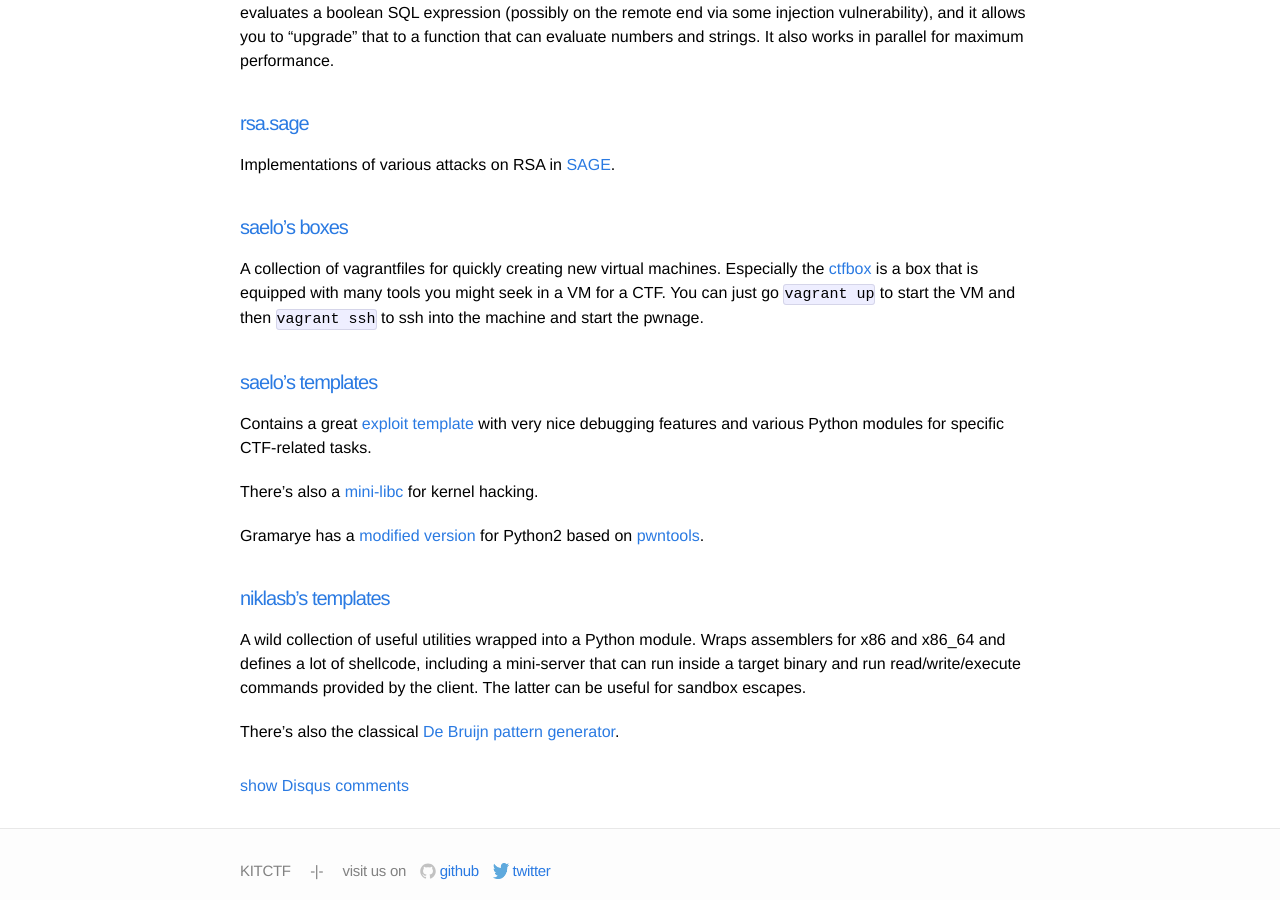
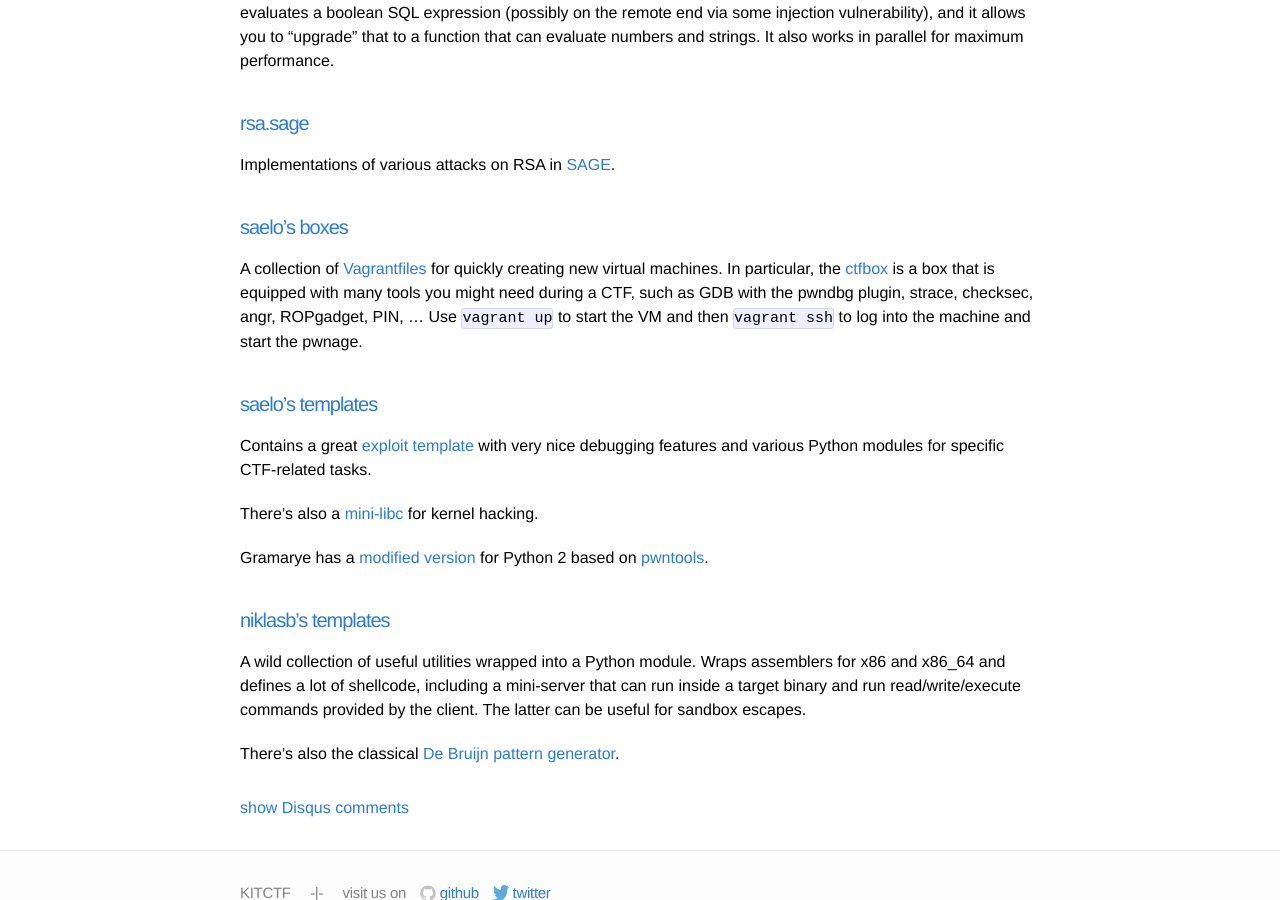
Before and after one commit to kitctf/www, a Jekyll site: the page built from _posts/2016-01-04-tools.md, in a window 1280 px wide and 900 px high, scrolled down 3327 px. Built offline with Jekyll 4.4.1, drawn with Linux system fonts in a browser that asks for light colours.

Commit message:
Grammar, links

```diff
--- a/_posts/2016-01-04-tools.md
+++ b/_posts/2016-01-04-tools.md
@@ -169,7 +169,7 @@ Implementations of various attacks on RSA in
 
 #### [saelo's boxes](https://github.com/saelo/boxes)
 
-A collection of vagrantfiles for quickly creating new virtual machines. Especially the [ctfbox](https://github.com/saelo/boxes/tree/master/ctfbox) is a box that is equipped with many tools you might seek in a VM for a CTF. You can just go `vagrant up` to start the VM and then `vagrant ssh` to ssh into the machine and start the pwnage.
+A collection of [Vagrantfiles](https://www.vagrantup.com/) for quickly creating new virtual machines. In particular, the [ctfbox](https://github.com/saelo/boxes/tree/master/ctfbox) is a box that is equipped with many tools you might need during a CTF, such as GDB with the pwndbg plugin, strace, checksec, angr, ROPgadget, PIN, ... Use `vagrant up` to start the VM and then `vagrant ssh` to log into the machine and start the pwnage.
 
 #### [saelo's templates](https://github.com/saelo/ctfcode)
 
@@ -180,7 +180,7 @@ debugging features and various Python modules for specific CTF-related tasks.
 There's also a [mini-libc](https://github.com/saelo/ctfcode/tree/master/LibC)
 for kernel hacking.
 
-Gramarye has a [modified version](https://github.com/Gram21/ctfcode) for Python2 based on [pwntools](https://github.com/Gallopsled/pwntools/).
+Gramarye has a [modified version](https://github.com/Gram21/ctfcode) for Python 2 based on [pwntools](https://github.com/Gallopsled/pwntools/).
 
 #### [niklasb's templates](https://github.com/niklasb/ctf-tools/blob/master/tools.py)
 
```
